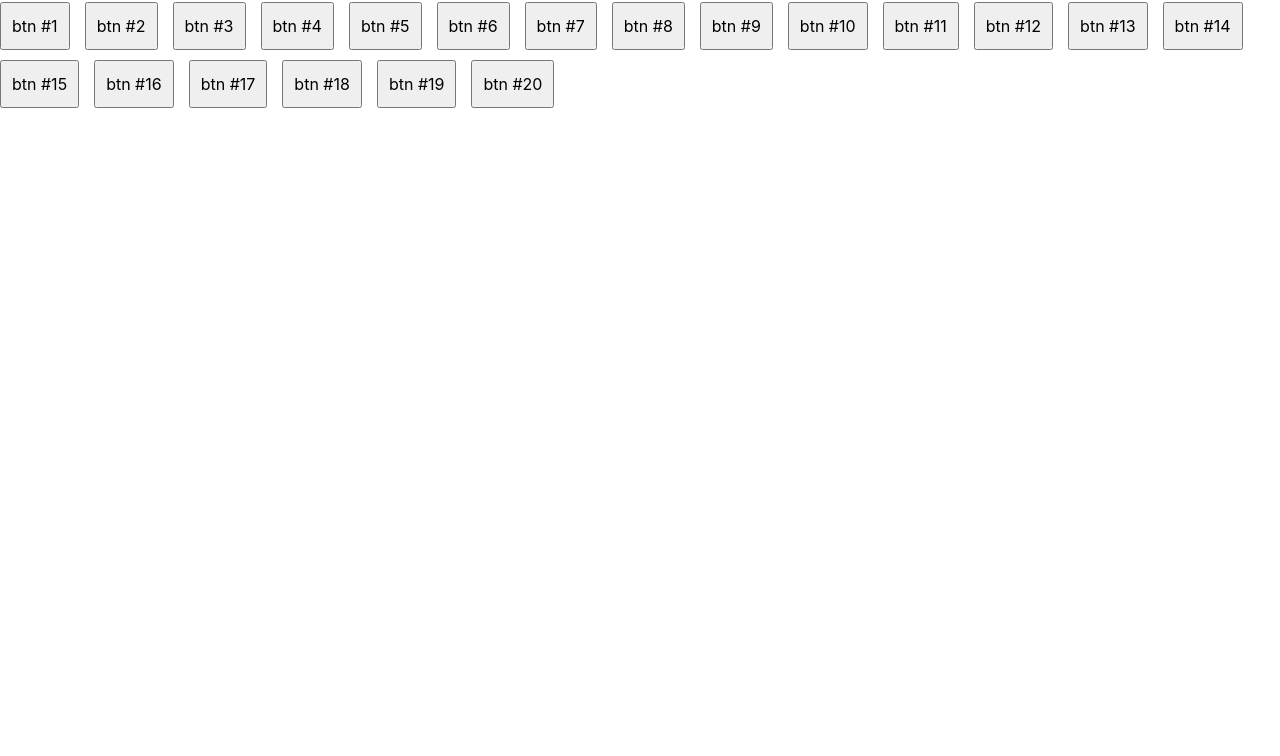
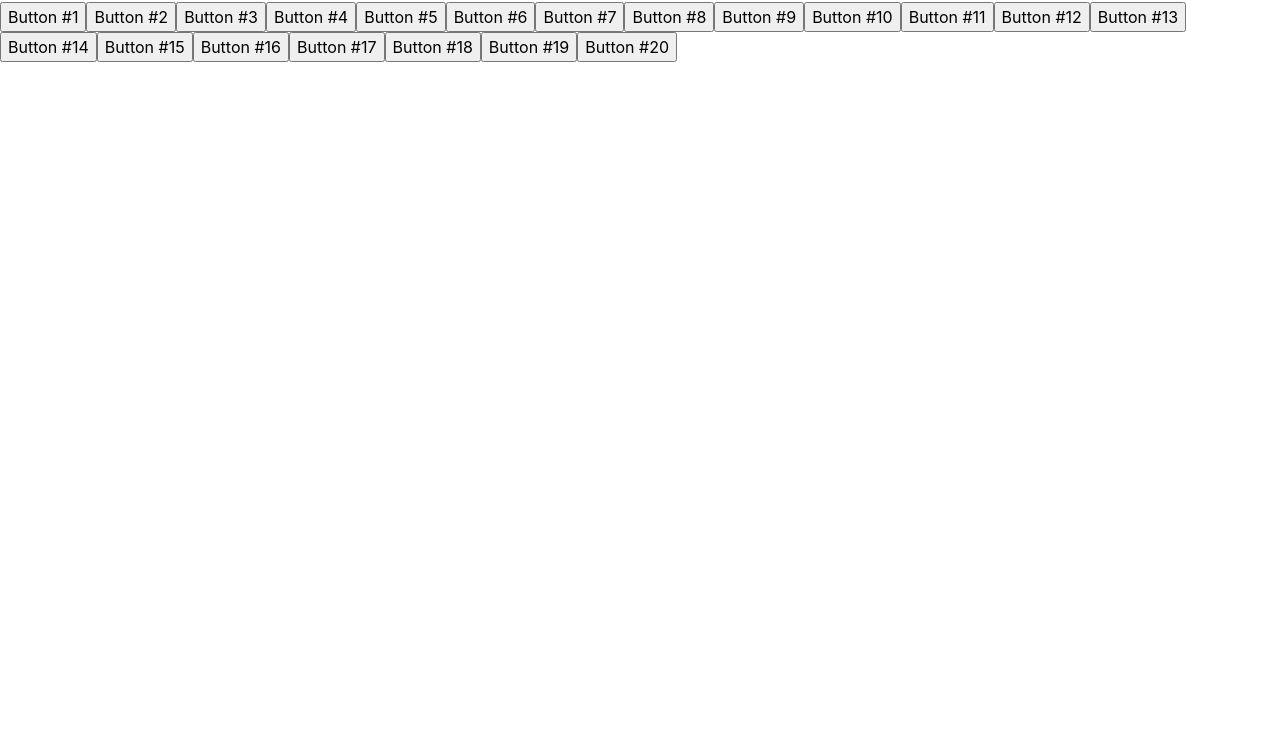
Before and after one commit to clarosi/async-javascript, a plain HTML site: page index.html in a window 1280 px wide. Shown: the part 44-800 px from the top of the page. Drawn offline with nearby package versions, Linux system fonts and the light colour scheme.

Commit message:
07/10/2019

```diff
--- a/exam.js
+++ b/exam.js
@@ -1,24 +1,26 @@
-const addBtn = ({ id, value, name }) => {
+const addBtn = ({ id, value }) => {
   const ele = document.createElement('input');
 
   ele.setAttribute('type', 'button');
   ele.setAttribute('id', id);
   ele.setAttribute('value', value);
-  ele.setAttribute('name', name);
-  ele.setAttribute('style', 'padding: 10px; margin: 0 15px 10px 0');
   ele.setAttribute('onclick', `btnClick(${id})`);
 
-  const parent = document.getElementById('root');
-  parent.appendChild(ele);
+  const con = document.getElementById('button-container');
+  con.appendChild(ele);
 };
 
 const btnClick = num => {
-  alert(`btn ${num}`);
+  alert(num);
 };
 
-let i = 1;
-while (i <= 20) {
-  const obj = { id: i, value: `btn #${i}`, name: `btn${i}` };
-  addBtn(obj);
-  i++;
-}
+const addButtons = () => {
+  let i = 1;
+  while (i <= 20) {
+    const obj = { id: i, value: `Button #${i}` };
+    addBtn(obj);
+    i++;
+  }
+};
+
+addButtons();
--- a/index.html
+++ b/index.html
@@ -20,7 +20,7 @@
   </head>
   <body>
     <h2>TEST</h2>
-    <div id="root"></div>
+    <div id="button-container"></div>
     <script src="exam.js"></script>
   </body>
 </html>
```
